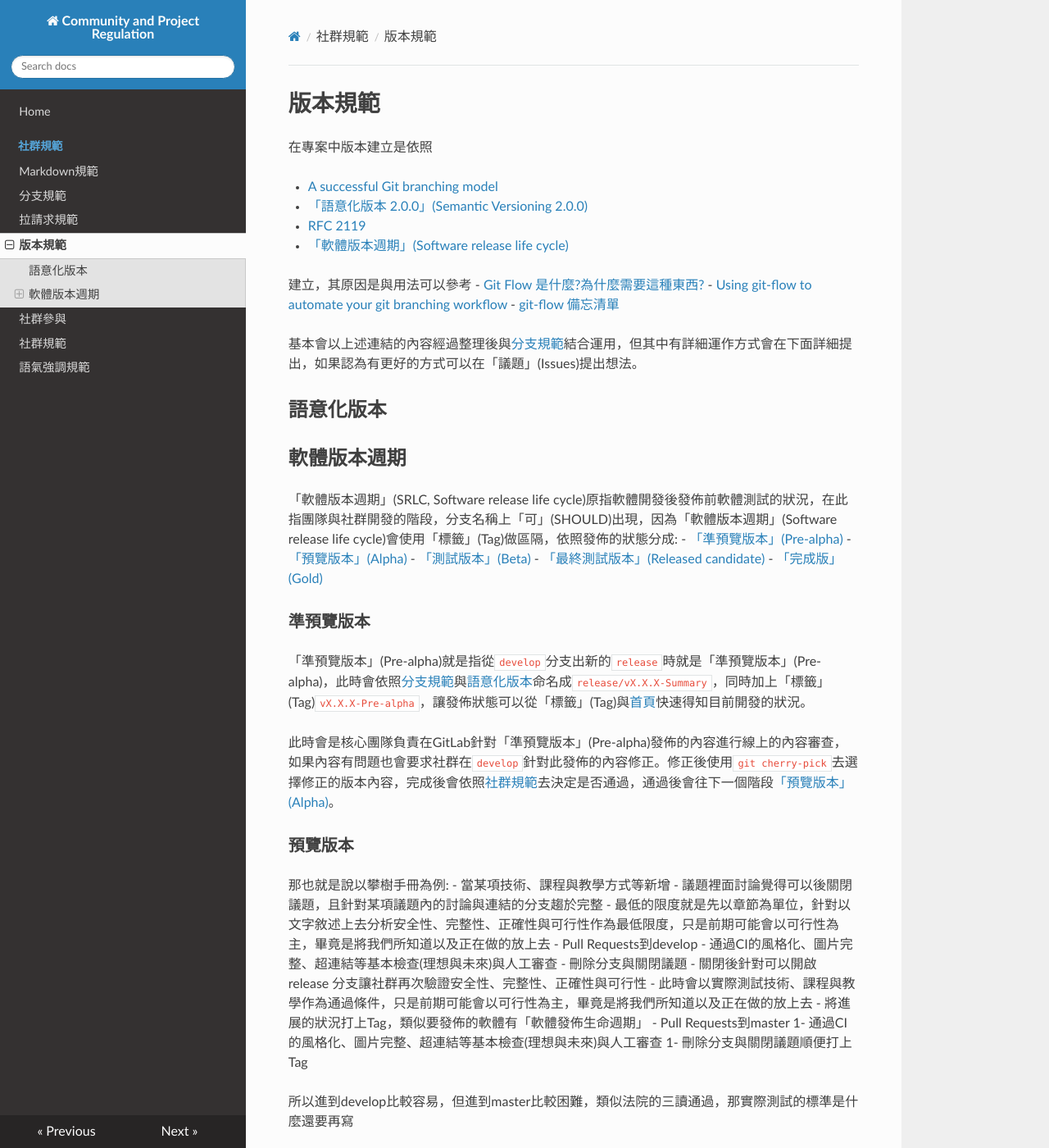
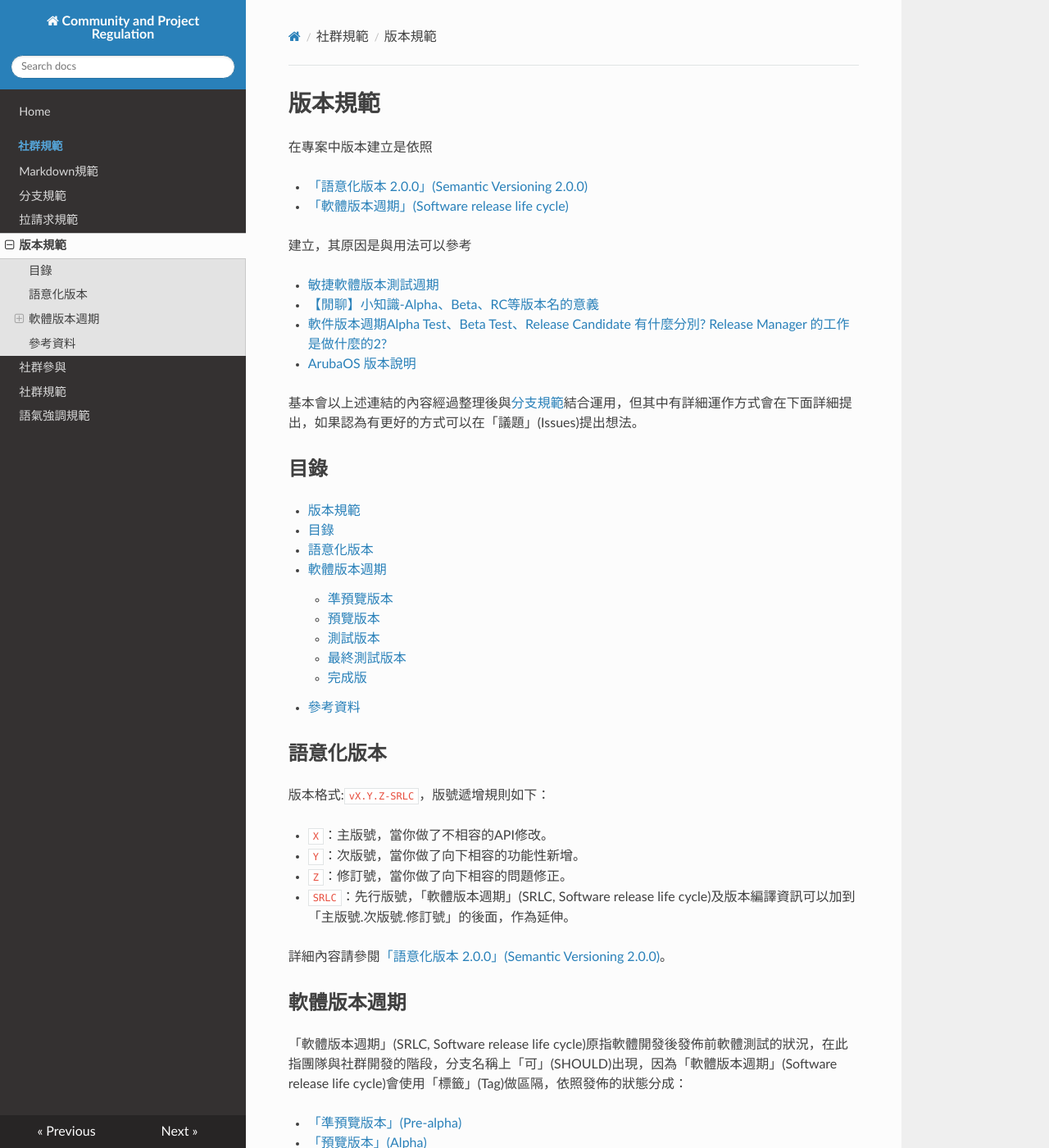
Before and after one commit to NQU-Agile-Tree-Climbing-Club/community-regulation, an MkDocs documentation site: the page built from docs/社群規範/版本規範.md, in a window 1280 px wide and 1400 px high. Shown: the whole window at 82% size. Built offline with MkDocs 1.6.1, drawn with Linux system fonts in a browser that asks for light colours; nearby versions of some CDN libraries; some of the changed text lies outside the part shown.

Commit message:
如果採用，此提交將更新版本規範
修改項目:

修正參考資料，新增參考文獻。

新增目錄。

新增語意化版本簡章內容。

更新軟體版本週期內容，包括目錄與標題。

模組:

議題5

```diff
--- a/docs/社群規範/版本規範.md
+++ b/docs/社群規範/版本規範.md
@@ -1,21 +1,49 @@
 # 版本規範
 在專案中版本建立是依照
 
-- [A successful Git branching model](https://nvie.com/posts/a-successful-git-branching-model/)
 - [「語意化版本 2.0.0」(Semantic Versioning 2.0.0)](https://semver.org/lang/zh-TW/#%E8%AA%9E%E6%84%8F%E5%8C%96%E7%89%88%E6%9C%AC-200)
-- [RFC 2119](https://www.ietf.org/rfc/rfc2119.txt)
 - [「軟體版本週期」(Software release life cycle)](https://zh.wikipedia.org/zh-tw/%E8%BB%9F%E4%BB%B6%E7%89%88%E6%9C%AC%E9%80%B1%E6%9C%9F)
 
 建立，其原因是與用法可以參考
-- [Git Flow 是什麼?為什麼需要這種東西?](https://gitbook.tw/chapters/gitflow/why-need-git-flow.html)
-- [Using git-flow to automate your git branching workflow](https://jeffkreeftmeijer.com/git-flow/)
-- [git-flow 備忘清單](https://danielkummer.github.io/git-flow-cheatsheet/index.zh_TW.html)
+
+- [敏捷軟體版本測試週期](https://adon988.logdown.com/posts/7818022-agile-software-version-test-cycle)
+- [【閒聊】小知識-Alpha、Beta、RC等版本名的意義](https://forum.gamer.com.tw/Co.php?bsn=18673&sn=12630)
+- [軟件版本週期Alpha Test、Beta Test、Release Candidate 有什麼分別? Release Manager 的工作是做什麼的2?](https://medium.com/it-digital-%E4%BA%92%E8%81%AF%E7%B6%B2/alpha-test-beta-test-release-candidate-%E6%9C%89%E4%BB%80%E9%BA%BC%E5%88%86%E5%88%A5-release-manager-%E7%9A%84%E5%B7%A5%E4%BD%9C%E6%98%AF%E5%81%9A%E4%BB%80%E9%BA%BC%E7%9A%842-ca8730b03300)
+- [ArubaOS 版本說明](https://www.arubanetworks.com/zh-hant/support-services/end-of-life/arubaos-software-release/)
 
 基本會以上述連結的內容經過整理後與[分支規範](./分支規範.md)結合運用，但其中有詳細運作方式會在下面詳細提出，如果認為有更好的方式可以在「議題」(Issues)提出想法。
+
+## 目錄
+
+<!-- @import "[TOC]" {cmd="toc" depthFrom=1 depthTo=6 orderedList=false} -->
+<!-- code_chunk_output -->
+
+- [版本規範](#版本規範)
+  - [目錄](#目錄)
+  - [語意化版本](#語意化版本)
+  - [軟體版本週期](#軟體版本週期)
+    - [準預覽版本](#準預覽版本)
+    - [預覽版本](#預覽版本)
+    - [測試版本](#測試版本)
+    - [最終測試版本](#最終測試版本)
+    - [完成版](#完成版)
+  - [參考資料](#參考資料)
+
+<!-- /code_chunk_output -->
+
 ## 語意化版本
+版本格式:`vX.Y.Z-SRLC`，版號遞增規則如下：
+
+- `X`：主版號，當你做了不相容的API修改。
+- `Y`：次版號，當你做了向下相容的功能性新增。
+- `Z`：修訂號，當你做了向下相容的問題修正。
+- `SRLC`：先行版號，「軟體版本週期」(SRLC, Software release life cycle)及版本編譯資訊可以加到「主版號.次版號.修訂號」的後面，作為延伸。
+
+詳細內容請參閱[「語意化版本 2.0.0」(Semantic Versioning 2.0.0)](https://semver.org/lang/zh-TW/#%E8%AA%9E%E6%84%8F%E5%8C%96%E7%89%88%E6%9C%AC-200)。
 
 ## 軟體版本週期
-「軟體版本週期」(SRLC, Software release life cycle)原指軟體開發後發佈前軟體測試的狀況，在此指團隊與社群開發的階段，分支名稱上「可」(SHOULD)出現，因為「軟體版本週期」(Software release life cycle)會使用「標籤」(Tag)做區隔，依照發佈的狀態分成:
+「軟體版本週期」(SRLC, Software release life cycle)原指軟體開發後發佈前軟體測試的狀況，在此指團隊與社群開發的階段，分支名稱上「可」(SHOULD)出現，因為「軟體版本週期」(Software release life cycle)會使用「標籤」(Tag)做區隔，依照發佈的狀態分成：
+
 - [「準預覽版本」(Pre-alpha)](#準預覽版本)
 - [「預覽版本」(Alpha)](#預覽版本)
 - [「測試版本」(Beta)](#測試版本)
@@ -23,13 +51,13 @@
 - [「完成版」(Gold)](#完成版)
 
 ### 準預覽版本
-「準預覽版本」(Pre-alpha)就是指從`develop`分支出新的`release`時就是「準預覽版本」(Pre-alpha)，此時會依照[分支規範](./分支規範.md)與[語意化版本](#語意化版本)命名成`release/vX.X.X-Summary`，同時加上「標籤」(Tag)`vX.X.X-Pre-alpha`，讓發佈狀態可以從「標籤」(Tag)與[首頁](../README.md)快速得知目前開發的狀況。
+「準預覽版本」(Pre-alpha)就是指從`develop`分支併入到`release`前會打上`vX.Y.Z-Pre-alpha`，此時就是「準預覽版本」(Pre-alpha)，會打上「標籤」(Tag)`vX.X.X-Pre-alpha`，讓發佈狀態可以從「標籤」(Tag)與[首頁](../README.md)快速得知目前開發的狀況。
 
-此時會是核心團隊負責在GitLab針對「準預覽版本」(Pre-alpha)發佈的內容進行線上的內容審查，如果內容有問題也會要求社群在`develop`針對此發佈的內容修正。修正後使用`git cherry-pick`去選擇修正的版本內容，完成後會依照[社群規範](./社群規範.md)去決定是否通過，通過後會往下一個階段[「預覽版本」(Alpha)](#預覽版本)。
+此時會是核心團隊負責在GitLab針對「準預覽版本」(Pre-alpha)發佈的內容進行線上的內容審查，如果內容有問題也會要求社群透過`feature`分支修正後合併到`develop`分支來修正針對此發佈的內容。修正後使用`git cherry-pick`去選擇修正的版本內容，完成後會依照[社群規範](../index.md)去決定是否通過，通過後會往下一個階段[「預覽版本」(Alpha)](#預覽版本)。
 
 ### 預覽版本
+那也就是說以攀樹手冊為例:
 
-那也就是說以攀樹手冊為例:
 - 當某項技術、課程與教學方式等新增
 - 議題裡面討論覺得可以後關閉議題，且針對某項議題內的討論與連結的分支趨於完整
 - 最低的限度就是先以章節為單位，針對以文字敘述上去分析安全性、完整性、正確性與可行性作為最低限度，只是前期可能會以可行性為主，畢竟是將我們所知道以及正在做的放上去
@@ -40,7 +68,25 @@
 - 此時會以實際測試技術、課程與教學作為通過條件，只是前期可能會以可行性為主，畢竟是將我們所知道以及正在做的放上去
 - 將進展的狀況打上Tag，類似要發佈的軟體有「軟體發佈生命週期」
 - Pull Requests到master
-1- 通過CI的風格化、圖片完整、超連結等基本檢查(理想與未來)與人工審查
-1- 刪除分支與關閉議題順便打上Tag
+- 通過CI的風格化、圖片完整、超連結等基本檢查(理想與未來)與人工審查
+- 刪除分支與關閉議題順便打上Tag
 
-所以進到develop比較容易，但進到master比較困難，類似法院的三讀通過，那實際測試的標準是什麼還要再寫
+所以進到`develop`比較容易，但進到`master`比較困難，類似法院的三讀通過，那實際測試的標準是什麼還要再寫。
+
+### 測試版本
+「測試版本」(Beta)
+
+### 最終測試版本
+「最終測試版本」(Released candidate)
+
+### 完成版
+「完成版」(Gold)
+
+## 參考資料
+- [「語意化版本 2.0.0」(Semantic Versioning 2.0.0)](https://semver.org/lang/zh-TW/#%E8%AA%9E%E6%84%8F%E5%8C%96%E7%89%88%E6%9C%AC-200)
+- [RFC 2119](https://www.ietf.org/rfc/rfc2119.txt)
+- [「軟體版本週期」(Software release life cycle)](https://zh.wikipedia.org/zh-tw/%E8%BB%9F%E4%BB%B6%E7%89%88%E6%9C%AC%E9%80%B1%E6%9C%9F)
+- [敏捷軟體版本測試週期](https://adon988.logdown.com/posts/7818022-agile-software-version-test-cycle)
+- [【閒聊】小知識-Alpha、Beta、RC等版本名的意義](https://forum.gamer.com.tw/Co.php?bsn=18673&sn=12630)
+- [軟件版本週期Alpha Test、Beta Test、Release Candidate 有什麼分別? Release Manager 的工作是做什麼的2?](https://medium.com/it-digital-%E4%BA%92%E8%81%AF%E7%B6%B2/alpha-test-beta-test-release-candidate-%E6%9C%89%E4%BB%80%E9%BA%BC%E5%88%86%E5%88%A5-release-manager-%E7%9A%84%E5%B7%A5%E4%BD%9C%E6%98%AF%E5%81%9A%E4%BB%80%E9%BA%BC%E7%9A%842-ca8730b03300)
+- [ArubaOS 版本說明](https://www.arubanetworks.com/zh-hant/support-services/end-of-life/arubaos-software-release/)
```
